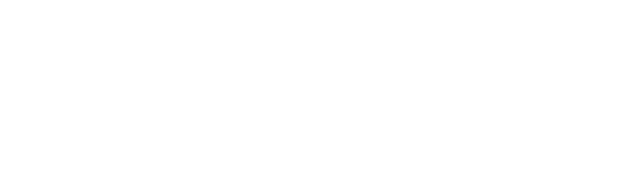
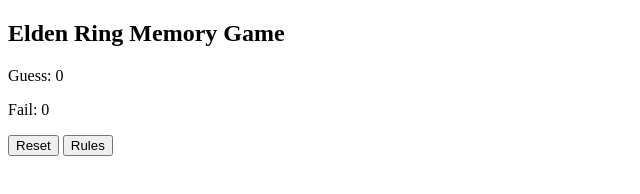
Before and after one commit to Code-Institute-Submissions/elden-ring-memory-game, a plain HTML site: page index.html in a window 1280 px wide. Shown: the whole page, without its empty margins (0-640 px from the left). Drawn offline with Linux system fonts and the light colour scheme.

Commit message:
Added game title and initialized basic structure of the game board

```diff
--- a/index.html
+++ b/index.html
@@ -2,11 +2,30 @@
 <html lang="en">
     <head>
         <meta charset="UTF-8">
-        <title>Title</title>
+        <title>Elden Ring Memory Game</title>
         <link rel="stylesheet" href="assets/css/style.css">
     </head>
     <body>
 
+        <!--GAMEBOARD-->
+        <section id="game-board">
+            <div>
+                <h1>Elden Ring Memory Game</h1>
+            </div>
+
+            <div id="game-area"></div>
+            <div id="score-board">
+                <p>Guess: <span id="guess">0</span></p>
+                <p>Fail: <span id="fail">0</span></p>
+                <div id="control-zone">
+                    <button id="reset" class="btn">Reset</button>
+                    <button id="show-rules" class="btn">Rules</button>
+                </div>
+            </div>
+        </section>
+
+
+
         <script src="assets/js/script.js"></script>
     </body>
 </html>
```
